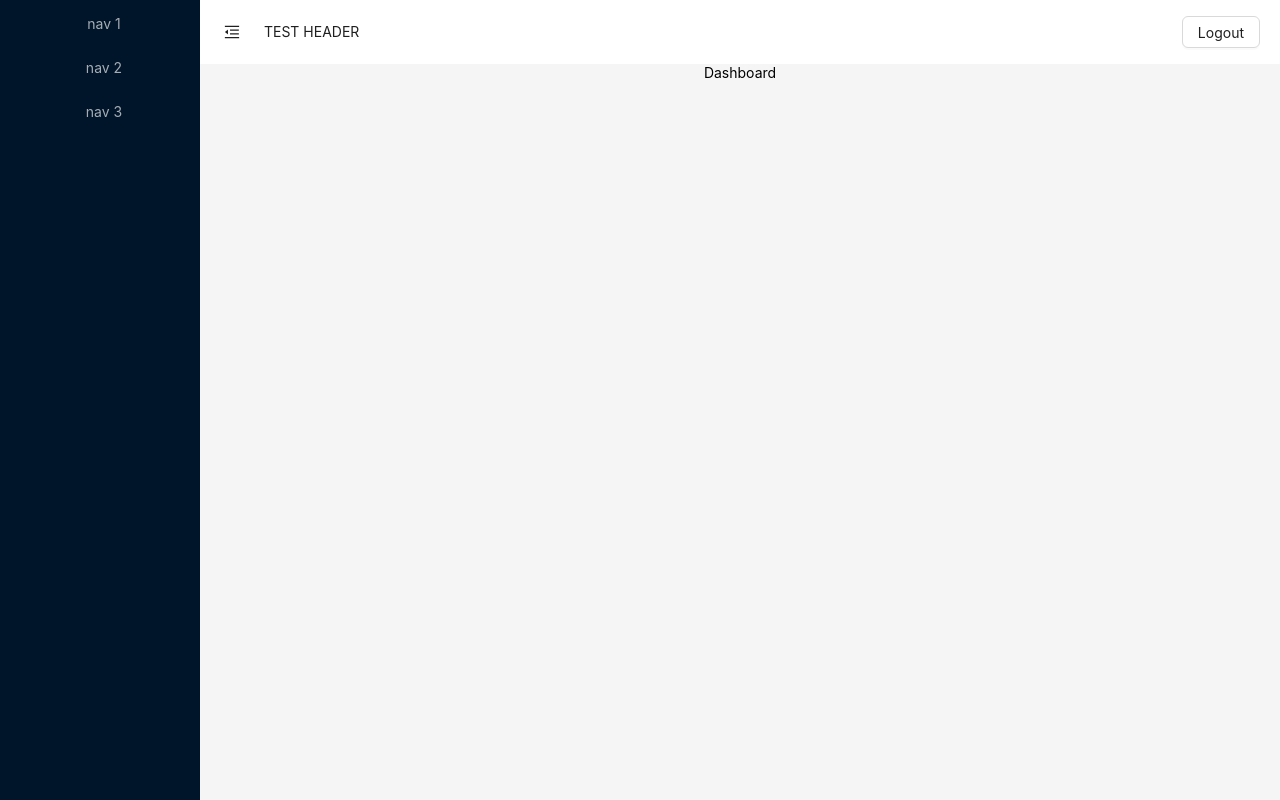
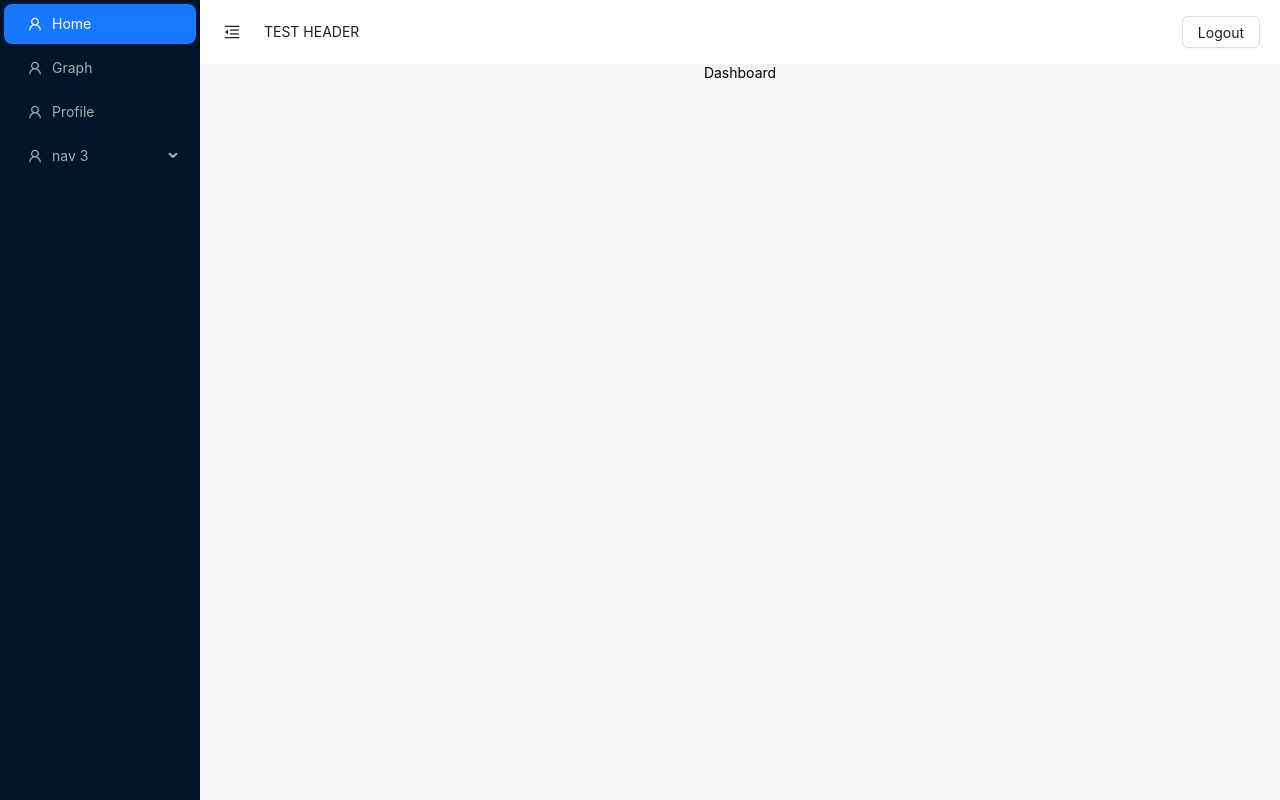
Before and after one commit to Dujthep/practis-reacts, a React (Create React App) app: page / in a window 1280 px wide. Both pictures are taken after typing "Sample", "Sample123" into the empty fields and a click on the button "Submit". Built offline with nearby package versions, Linux system fonts and the light colour scheme.

Commit message:
create milestone/

```diff
--- a/src/App.scss
+++ b/src/App.scss
@@ -40,3 +40,8 @@
     transform: rotate(360deg);
   }
 }
+
+.ant-menu-item,
+.ant-menu-submenu-title {
+  text-align: left;
+}
--- a/src/components/SideBarComponent.tsx
+++ b/src/components/SideBarComponent.tsx
@@ -1,34 +1,66 @@
+import { UserOutlined } from '@ant-design/icons';
 import { Menu } from 'antd';
 import Sider from 'antd/es/layout/Sider';
-import { collapsed } from '../pages/layout/services/LayoutPageService';
+import { collapsed, url } from '../pages/layout/services/LayoutPageService';
 
-export const SideBarComponent: React.FC<any> = () => {
+type MenuItem = {
+  key: string;
+  label: string;
+  icon?: React.ReactNode;
+  children?: MenuItem[];
+  url: string;
+};
+
+const menus: MenuItem[] = [
+  { key: 'home', label: 'Home', icon: <UserOutlined />, url: '' },
+  { key: 'graph', label: 'Graph', icon: <UserOutlined />, url: 'graph' },
+  { key: 'profile', label: 'Profile', icon: <UserOutlined />, url: 'profile' },
+  {
+    key: '3',
+    label: 'nav 3',
+    icon: <UserOutlined />,
+    children: [
+      { key: '3_1', label: 'child 3_1', url: '3_1' },
+      { key: '3_2', label: 'child 3_2', url: '3_2' },
+      { key: '3_3', label: 'child 3_3', url: '3_3' },
+    ],
+    url: '3',
+  },
+];
+
+const findMenuItemByKey = (items: MenuItem[], keyToFind: string): MenuItem => {
+  for (const item of items) {
+    if (item.key === keyToFind) {
+      return item;
+    }
+
+    if (item.children) {
+      const foundInChildren = findMenuItemByKey(item.children, keyToFind);
+      if (foundInChildren) {
+        return foundInChildren;
+      }
+    }
+  }
+  return { key: 'home', label: 'Home', icon: <UserOutlined />, url: '' };
+};
+
+export const SideBarComponent: React.FC<{}> = () => {
   const isCollapsed: boolean = collapsed.value;
 
+  const onClickMenu = ({ key }: { key: string }) => {
+    const menu = findMenuItemByKey(menus, key);
+    url.value = menu.url;
+    // console.log([ ...menus, ...menus.flatMap(item => item.children || []) ]);
+  };
   return (
-    <Sider trigger={null} collapsible collapsed={isCollapsed}>
+    <Sider trigger={null} collapsible collapsed={isCollapsed} width={200}>
       <div className="demo-logo-vertical" />
       <Menu
+        defaultSelectedKeys={['home']}
         theme="dark"
         mode="inline"
-        // defaultSelectedKeys={['1']}
-        items={[
-          {
-            key: '1',
-            // icon: <UserOutlined />,
-            label: 'nav 1',
-          },
-          {
-            key: '2',
-            // icon: <VideoCameraOutlined />,
-            label: 'nav 2',
-          },
-          {
-            key: '3',
-            // icon: <UploadOutlined />,
-            label: 'nav 3',
-          },
-        ]}
+        items={menus}
+        onClick={onClickMenu}
       />
     </Sider>
   );
--- a/src/components/TopBarComponent.tsx
+++ b/src/components/TopBarComponent.tsx
@@ -1,10 +1,8 @@
 import { MenuFoldOutlined, MenuUnfoldOutlined } from '@ant-design/icons';
 import { Button, Row, theme } from 'antd';
 import { Header } from 'antd/es/layout/layout';
-import { useEffect, useState } from 'react';
+import { collapsed } from '../pages/layout/services/LayoutPageService';
 import { AuthService } from '../services/AuthService';
-import { signal } from '@preact/signals';
-import { collapsed } from '../pages/layout/services/LayoutPageService';
 
 const onLogout = (setAuthenticated: any) => {
   AuthService.removeUser();
--- /dev/null
+++ b/src/pages/graph/Graph.tsx
@@ -0,0 +1,5 @@
+import React from 'react';
+
+export const Graph: React.FC = () => {
+  return <>Graph</>;
+};
--- a/src/pages/home/HomePage.tsx
+++ b/src/pages/home/HomePage.tsx
@@ -1,10 +1,21 @@
-import React, { useState } from 'react';
+import React, { createContext, useState } from 'react';
 import { AuthService } from '../../services/AuthService';
 import { LayoutPage } from '../layout/LayoutPage';
 import { Login } from '../login/Login';
 
+type UserInformation = {
+  name: string;
+  role: string;
+} | null;
+
+// type ThemeContextProps = {
+//   theme: string;
+//   toggleTheme: () => void;
+// }
+
 export const HomePage: React.FC = () => {
   const [authenticated, setAuthenticated] = useState(AuthService.checkAuth());
+  const UserContext = createContext<UserInformation>(null);
 
   return (
     <>
--- a/src/pages/layout/LayoutPage.tsx
+++ b/src/pages/layout/LayoutPage.tsx
@@ -1,23 +1,40 @@
 import { Layout } from 'antd';
-import React, { useState } from 'react';
+import React, { useContext, useState } from 'react';
+import { Route, Routes } from 'react-router-dom';
 import { SideBarComponent } from '../../components/SideBarComponent';
 import { TopBarComponent } from '../../components/TopBarComponent';
 import { Dashboard } from '../dashboard/Dashboard';
+import { Graph } from '../graph/Graph';
+import { Profile } from '../profile/Profile';
+import { createContext } from 'vm';
+
+type LayoutContextProp = {
+  url: string;
+};
+
+// const LayoutContext = createContext();
 
 export const LayoutPage: React.FC<any> = ({ setAuthenticated }) => {
   const [col, setCol] = useState(false);
 
   return (
+    // <LayoutContext.Provider value={{}}>
     <Layout
       style={{
-        height: '100svh',
+        height: '100dvh',
       }}
     >
       <SideBarComponent />
       <Layout>
         <TopBarComponent setAuthenticated={setAuthenticated} setCol={setCol} />
-        <Dashboard />
+        <Routes>
+          <Route path="/" element={<Dashboard />}>
+            <Route path="graph" element={<Graph />} />
+            <Route path="profile" element={<Profile />} />
+          </Route>
+        </Routes>
       </Layout>
     </Layout>
+    // </LayoutContext.Provider>
   );
 };
--- a/src/pages/layout/services/LayoutPageService.tsx
+++ b/src/pages/layout/services/LayoutPageService.tsx
@@ -1,3 +1,4 @@
 import { signal } from '@preact/signals';
 
 export const collapsed = signal(false);
+export const url = signal('');
--- a/src/pages/login/Login.tsx
+++ b/src/pages/login/Login.tsx
@@ -14,7 +14,6 @@ type LoginForm = {
 
 export const Login: React.FC<any> = ({ setAuthenticated }) => {
   const onFinish = (values: LoginForm, setAuthenticated: any) => {
-    console.log(values);
     AuthService.setCurrenUser(values.username);
     setAuthenticated(AuthService.checkAuth());
   };
--- /dev/null
+++ b/src/pages/profile/Profile.tsx
@@ -0,0 +1,5 @@
+import React from 'react';
+
+export const Profile: React.FC = () => {
+  return <>Profile</>;
+};
```
